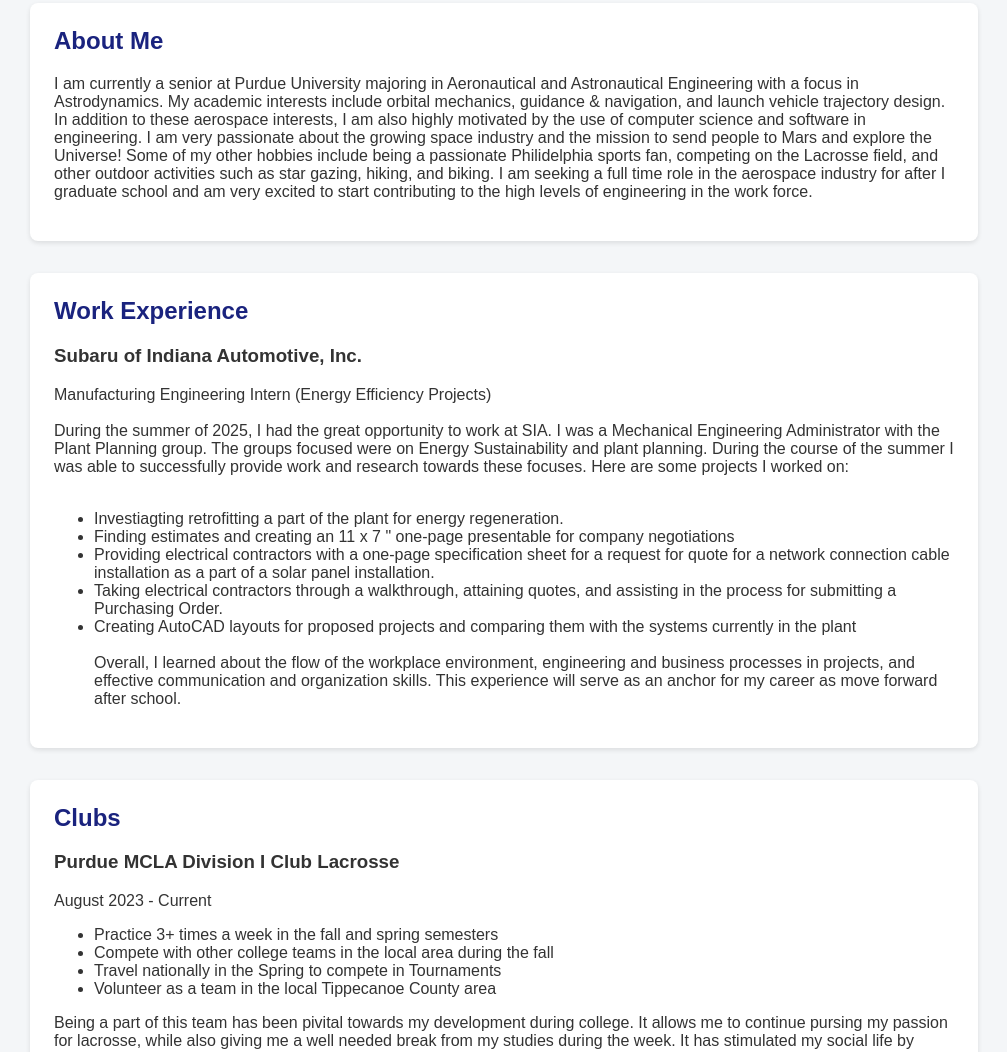
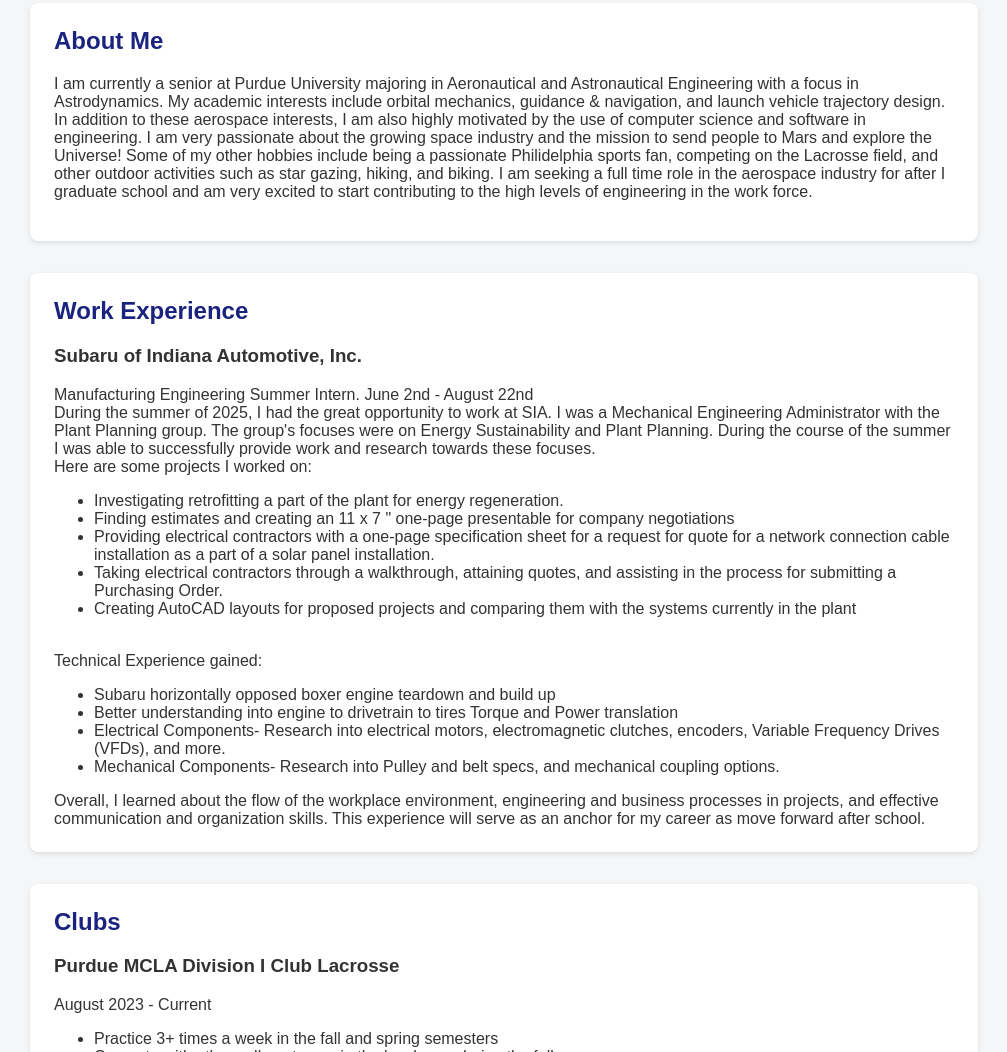
Before and after one commit to WillWalters1/WillWalters.github.io, a plain HTML site: page index.html in a window 1280 px wide. Shown: the part 214-1266 px from the top of the page, without its empty margins (136-1143 px from the left). Drawn offline with Linux system fonts and the light colour scheme.

Commit message:
Update index.html

```diff
--- a/index.html
+++ b/index.html
@@ -102,16 +102,15 @@
     <h2>Work Experience</h2>
     <b><h3>Subaru of Indiana Automotive, Inc.</h3></b>
 
-    Manufacturing Engineering Intern (Energy Efficiency Projects) <br> <br>
+    Manufacturing Engineering Summer Intern. June 2nd - August 22nd<br>
 
     During the summer of 2025, I had the great opportunity to work at SIA. I was a Mechanical Engineering
-    Administrator with the Plant Planning group. The groups focused were on Energy Sustainability and plant
-    planning. During the course of the summer I was able to successfully provide work and research towards
-    these focuses. Here are some projects I worked on: <br> <br>
+    Administrator with the Plant Planning group. The group's focuses were on Energy Sustainability and Plant
+    Planning. During the course of the summer I was able to successfully provide work and research towards
+    these focuses. <br>
+    Here are some projects I worked on: <br>
     <ul>
-
-
-        <li>Investiagting retrofitting a part of the plant for energy regeneration.</li>
+        <li>Investigating retrofitting a part of the plant for energy regeneration.</li>
         <li>Finding estimates and creating an 11 x 7 " one-page presentable for company negotiations </li>
         <li>Providing electrical contractors with a one-page specification sheet for a request for quote
         for a network connection cable installation as a part of a solar panel installation. </li>
@@ -119,13 +118,18 @@
         process for submitting a Purchasing Order.</li>
         <li>Creating AutoCAD layouts for proposed projects and comparing them with the systems currently in
         the plant</li><br>
+    </ul>
+    Technical Experience gained:
+    <ul>
+      <li>Subaru horizontally opposed boxer engine teardown and build up</li>
+      <li>Better understanding into engine to drivetrain to tires Torque and Power translation</li>
+      <li>Electrical Components- Research into electrical motors, electromagnetic clutches, encoders, Variable Frequency Drives (VFDs), and more.</li>
+      <li>Mechanical Components- Research into Pulley and belt specs, and mechanical coupling options.</li>
 
+    </ul>
         Overall, I learned about the flow of the workplace environment, engineering and
         business processes in projects, and effective communication and organization skills. This experience
         will serve as an anchor for my career as move forward after school.<br>
-
-
-    </ul>
   </section>
 
   <!-- ===== Clubs ===== -->
```
